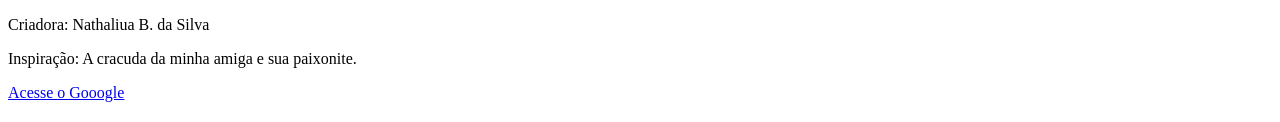
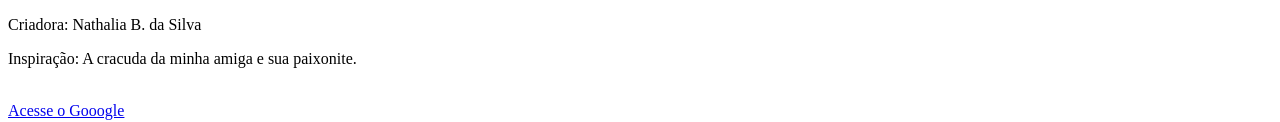
Before and after one commit to Nathalia1308/nathalia, a plain HTML site: page index.html in a window 1280 px wide. Shown: the part 1315-1437 px from the top of the page. Drawn offline with Linux system fonts and the light colour scheme.

Commit message:
Add files via upload

```diff
--- a/index.html
+++ b/index.html
@@ -24,9 +24,10 @@
         <img src="tumblr_nzkrorQTXZ1r8lrd3o1_1280.jpg" alt="">
         </br/br>
 
-        <p>Criadora: Nathaliua B. da Silva</p>
+        <p>Criadora: Nathalia B. da Silva</p>
 
         <p>Inspiração: A cracuda da minha amiga e sua paixonite.</p>
+    </br/br>
            <a href="https://www.google.com">Acesse o Gooogle</a>
 
     </body>
```
Also changed, not shown: tumblr_nzkrorQTXZ1r8lrd3o1_1280.jpg.
